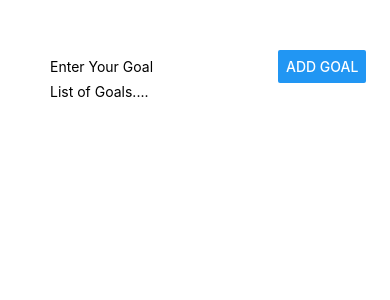
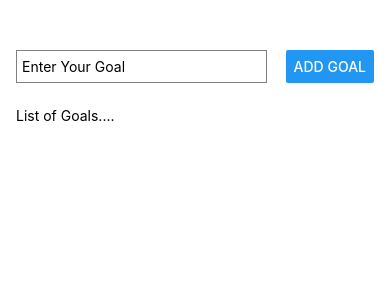
Before and after one commit to aecial/React-Udemy, a React Native app: screen / in a window 390 px wide. Shown: the top 300 px of the page. Built offline with nearby package versions, Linux system fonts and the light colour scheme.

Commit message:
fix visual bug for add button

```diff
--- a/App.js
+++ b/App.js
@@ -5,7 +5,7 @@ export default function App() {
   return (
     <View style={styles.appContainer}>
       <View style={styles.inputContainer}>
-        <TextInput placeholder="Enter Your Goal" />
+        <TextInput style={styles.textInput} placeholder="Enter Your Goal" />
         <Button title="Add Goal" />
       </View>
       <View>
@@ -17,14 +17,20 @@ export default function App() {
 
 const styles = StyleSheet.create({
   appContainer: {
-    padding: 50,
+    paddingTop: 50,
+    paddingHorizontal: 16,
   },
   inputContainer: {
-    // borderColor: "red",
-    // borderWidth: 1,
     // backgroundColor: "green",
     flexDirection: "row",
     justifyContent: "space-between",
     gap: 10,
+    paddingBottom: 24,
+  },
+  textInput: {
+    borderColor: "gray",
+    borderWidth: 1,
+    width: "70%",
+    padding: 5,
   },
 });
```
